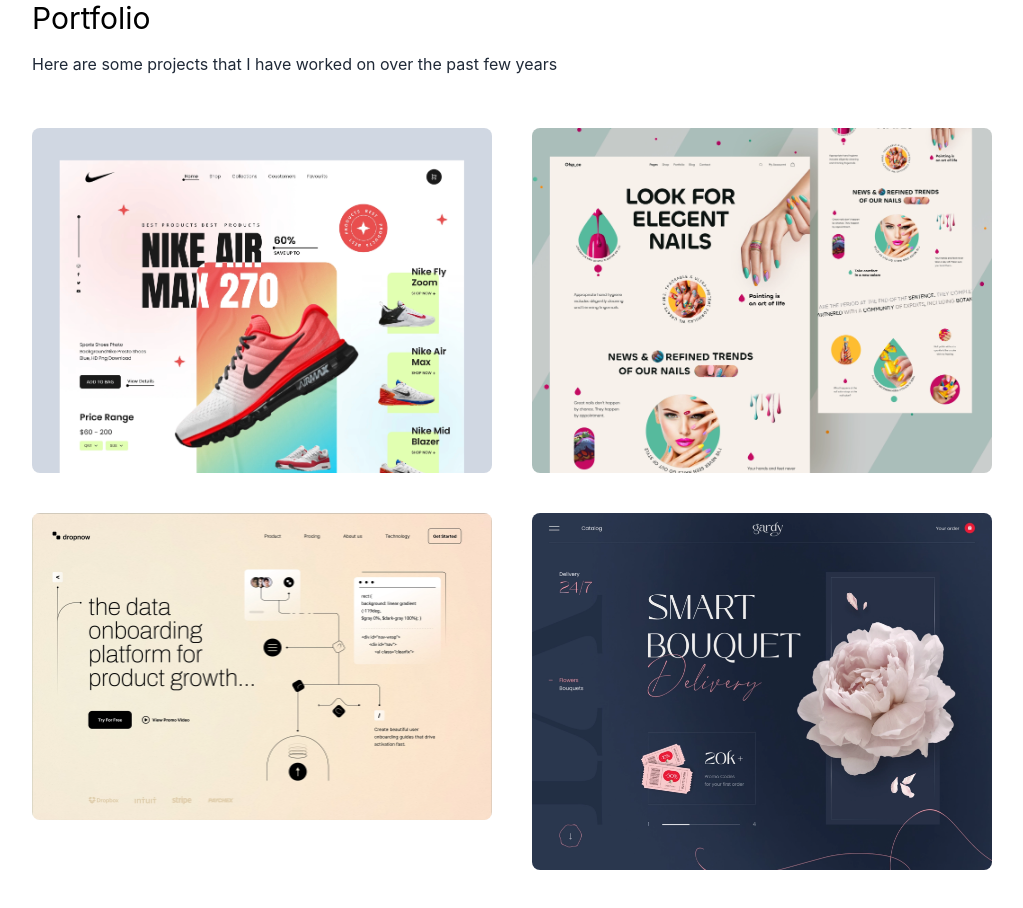
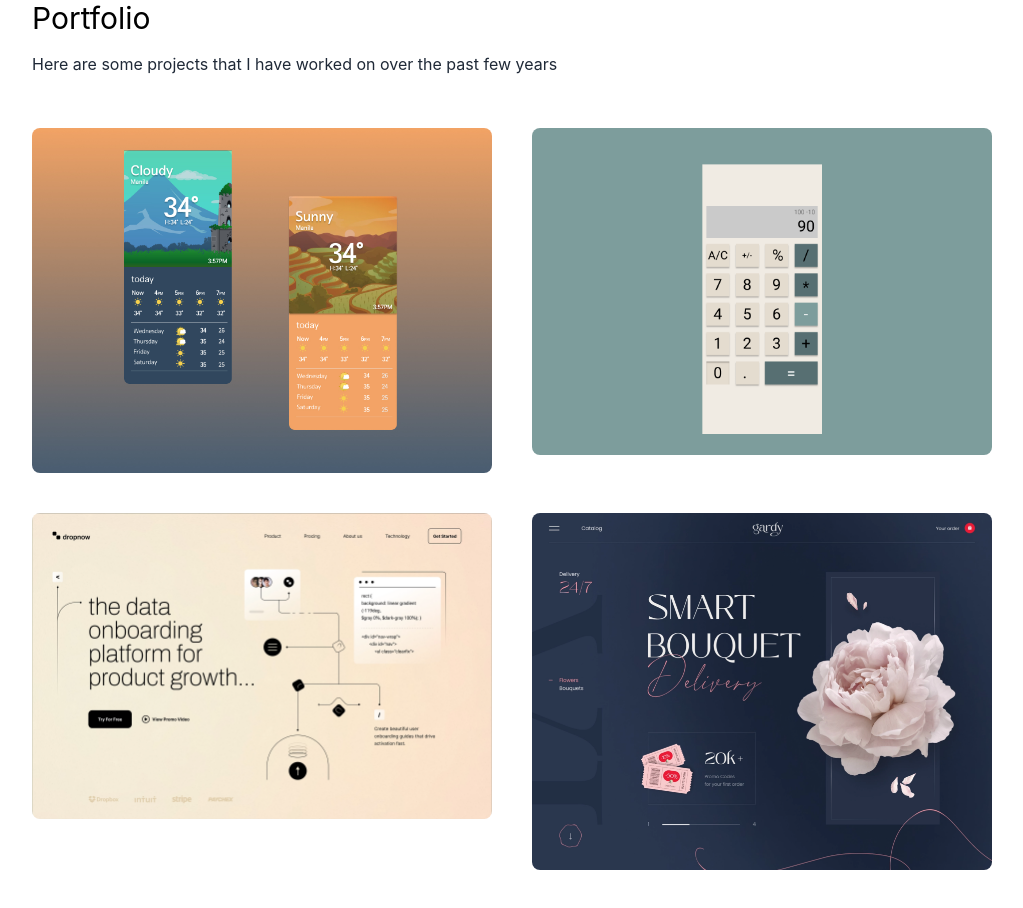
Before and after one commit to Cotrii/carlo-cortez-portfolio, a Next.js app: page / in a window 1280 px wide. Shown: the part 1700-2608 px from the top of the page, without its empty margins (128-1151 px from the left). Built offline with nearby package versions, Linux system fonts and the light colour scheme.

Commit message:
added real images

```diff
--- a/pages/index.js
+++ b/pages/index.js
@@ -13,6 +13,8 @@
 import web4 from "../public/web4.png";
 import web5 from "../public/web5.png";
 import web6 from "../public/web6.png";
+import proj1 from "../public/proj1.jpeg";
+import proj2 from "../public/proj2.png";
 import {useState} from "react"
 
 export default function Home() {
@@ -99,8 +101,8 @@
             </p>
           </div>
           <div className='flex flex-col gap-10 py-10 lg:flex-row lg:flex-wrap'>
-            <div className='basis-1/3 flex-1'><Image src={web1} className="rounded-lg object-cover" width={'100%'} height={'100%'} layout="responsive"/></div>
-            <div className='basis-1/3 flex-1'><Image src={web2} className="rounded-lg object-cover" width={'100%'} height={'100%'} layout="responsive"/></div>
+            <div className='basis-1/3 flex-1'><Image src={proj1} className="rounded-lg object-cover" width={'100%'} height={'100%'} layout="responsive"/></div>
+            <div className='basis-1/3 flex-1'><Image src={proj2} className="rounded-lg object-cover" width={'100%'} height={'100%'} layout="responsive"/></div>
             <div className='basis-1/3 flex-1'><Image src={web3} className="rounded-lg object-cover" width={'100%'} height={'100%'} layout="responsive"/></div>
             <div className='basis-1/3 flex-1'><Image src={web4} className="rounded-lg object-cover" width={'100%'} height={'100%'} layout="responsive"/></div>
             <div className='basis-1/3 flex-1'><Image src={web5} className="rounded-lg object-cover" width={'100%'} height={'100%'} layout="responsive"/></div>
```
Also changed, not shown: public/proj1.jpeg (added), public/proj2.png (added).
